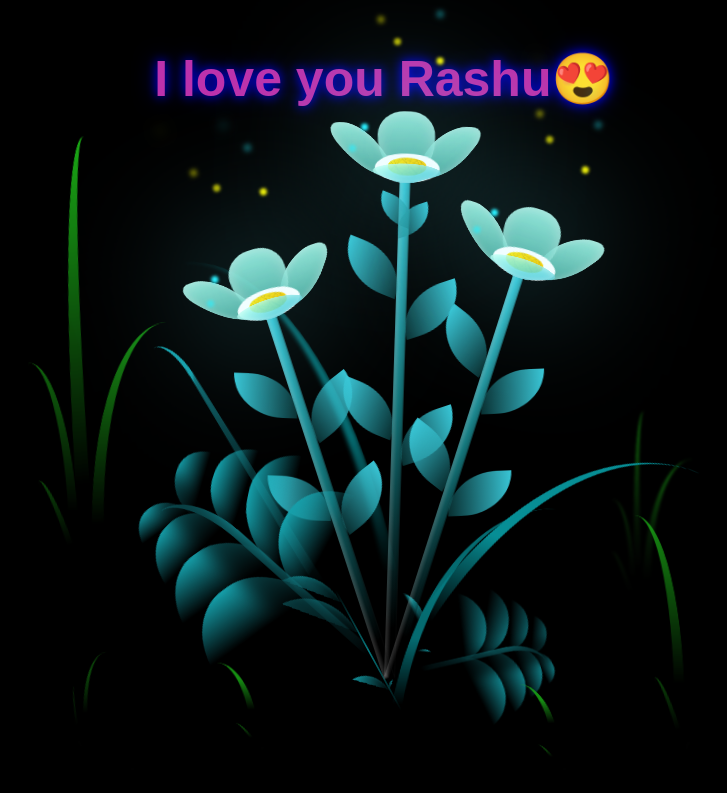
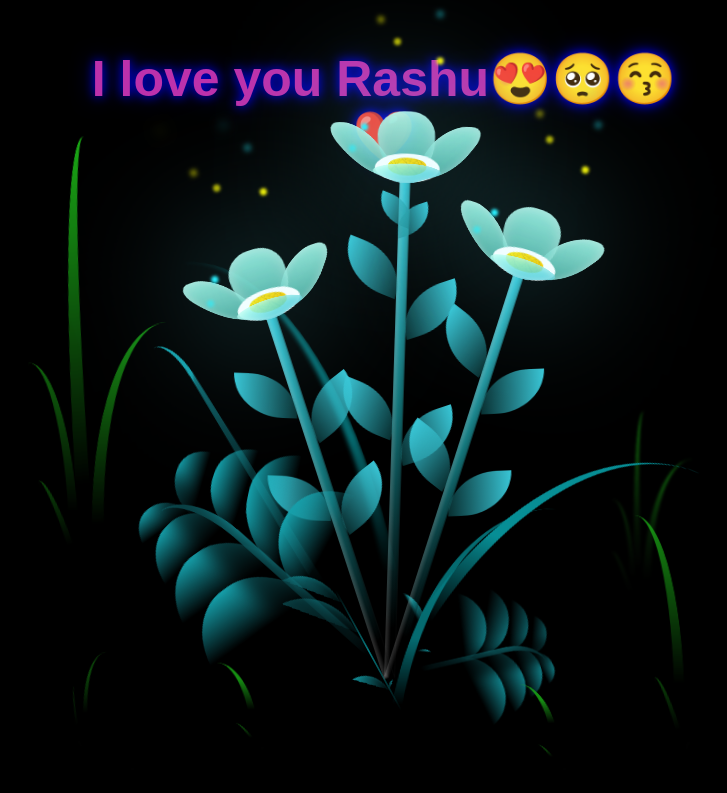
Before and after one commit to chayan-mann/Flowers-Rashu, a plain HTML site: page index.html in a window 1280 px wide. Shown: the whole page, without its empty margins (256-983 px from the left). Drawn offline with Linux system fonts and the light colour scheme.

Commit message:
html changes

```diff
--- a/index.html
+++ b/index.html
@@ -10,7 +10,7 @@
 
 <body>
   <h1>
-    I love you Rashu😍
+    I love you Rashu😍🥺😚❤️
   </h1>
   <body class="not-loaded">
     <div class="night"></div>
```
